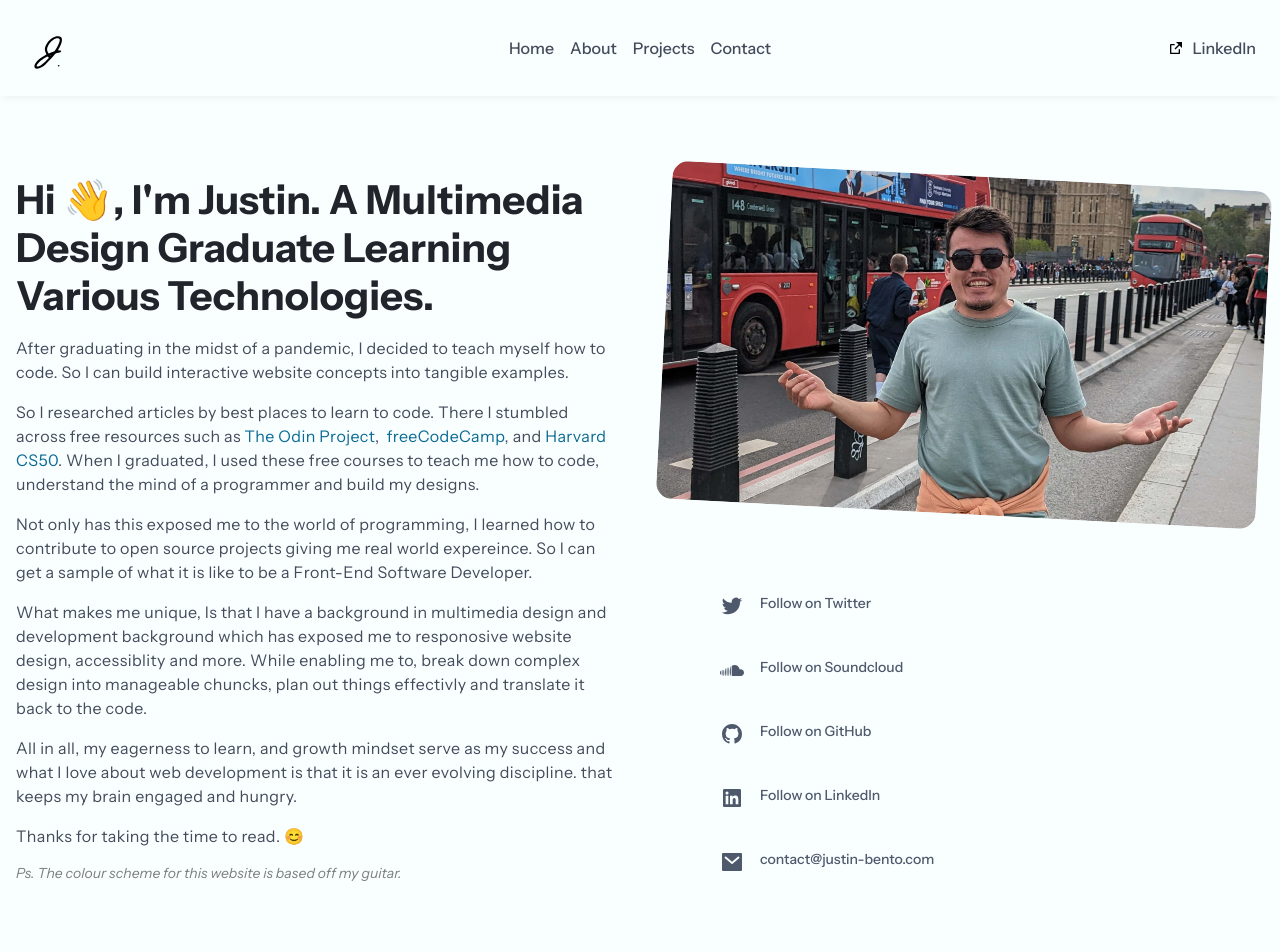
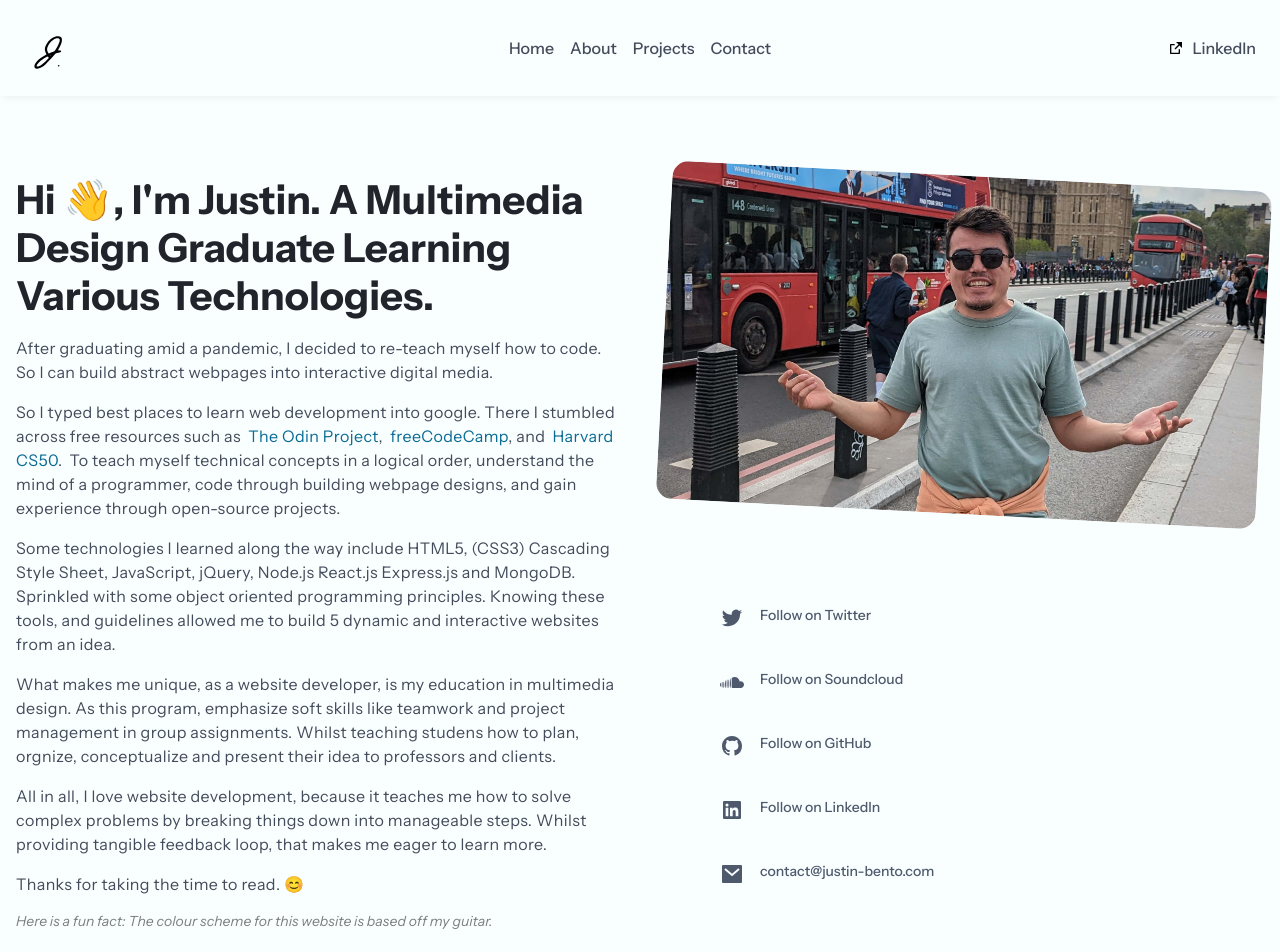
Before and after one commit to Justin-Bento/portfolio, a Next.js app: page /about in a window 1280 px wide. Shown: the top 952 px of the page. Built offline with nearby package versions, Linux system fonts and the light colour scheme; no server answers.

Commit message:
updated content for about page

```diff
--- a/pages/about.tsx
+++ b/pages/about.tsx
@@ -71,45 +71,50 @@ export default function About() {
             various technologies.
           </h1>
           <p>
-            After graduating in the midst of a pandemic, I decided to teach
-            myself how to code. So I can build interactive website concepts into
-            tangible examples.
+            After graduating amid a pandemic, I decided to re-teach myself how
+            to code. So I can build abstract webpages into interactive digital
+            media.
           </p>
           <p>
-            So I researched articles by best places to learn to code. There I
-            stumbled across free resources such as{" "}
+            So I typed best places to learn web development into google. There I
+            stumbled across free resources such as &nbsp;
             <Link href="https://www.theodinproject.com/">The Odin Project</Link>
             , &nbsp;
-            <Link href="https://www.freecodecamp.org/">freeCodeCamp</Link>, and{" "}
+            <Link href="https://www.freecodecamp.org/">freeCodeCamp</Link>, and
+            &nbsp;
             <Link href="https://pll.harvard.edu/course/cs50-introduction-computer-science">
               Harvard CS50
             </Link>
-            . When I graduated, I used these free courses to teach me how to
-            code, understand the mind of a programmer and build my designs.
+            .&nbsp; To teach myself technical concepts in a logical order,
+            understand the mind of a programmer, code through building webpage
+            designs, and gain experience through open-source projects.
           </p>
           <p>
-            Not only has this exposed me to the world of programming, I learned
-            how to contribute to open source projects giving me real world
-            expereince. So I can get a sample of what it is like to be a
-            Front-End Software Developer.
+            Some technologies I learned along the way include HTML5, (CSS3)
+            Cascading Style Sheet, JavaScript, jQuery, Node.js React.js
+            Express.js and MongoDB. Sprinkled with some object oriented
+            programming principles. Knowing these tools, and guidelines allowed
+            me to build 5 dynamic and interactive websites from an idea.
           </p>
           <p>
-            What makes me unique, Is that I have a background in multimedia
-            design and development background which has exposed me to
-            responosive website design, accessiblity and more. While enabling me
-            to, break down complex design into manageable chuncks, plan out
-            things effectivly and translate it back to the code.
+            What makes me unique, as a website developer, is my education in
+            multimedia design. As this program, emphasize soft skills like
+            teamwork and project management in group assignments. Whilst
+            teaching studens how to plan, orgnize, conceptualize and present
+            their idea to professors and clients.
           </p>
           <p>
-            All in all, my eagerness to learn, and growth mindset serve as my
-            success and what I love about web development is that it is an ever
-            evolving discipline. that keeps my brain engaged and hungry.
+            All in all, I love website development, because it teaches me how to
+            solve complex problems by breaking things down into manageable
+            steps. Whilst providing tangible feedback loop, that makes me eager
+            to learn more.
           </p>
-          <p>
-            Thanks for taking the time to read. &#128522;
-          </p>
-          <caption className={about.caption}>Ps. The colour scheme
-            for this website is based off my guitar.</caption>
+          <p>Thanks for taking the time to read. &#128522;</p>
+          <caption className={about.caption}>
+          <em>
+            Here is a fun fact: The colour scheme for this website is based off my guitar.
+          </em>
+          </caption>
         </div>
         <ul role="list" className={about.social}>
           <SocialLinks
```
